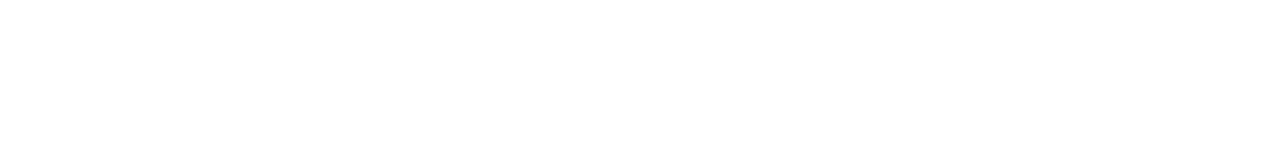
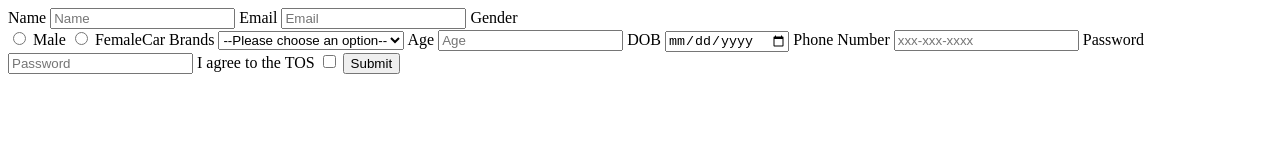
Before and after one commit to acciojob/signup-form-car-Amanraj-0604, a website: page main.html in a window 1280 px wide. Drawn offline with Linux system fonts and the light colour scheme.

Commit message:
created a submission

```diff
--- a/main.html
+++ b/main.html
@@ -7,6 +7,47 @@
 </head>
 
 <body>
+	<form action="" method="post">
+		<lable  for="name">Name</lable>
+		<input  type="text" required placeholder="Name"/>
+
+		<lable for="email">Email</lable>
+		<input type="email" required id="email" placeholder="Email"/>
+
+		<label>Gender</label><br>
+
+		<input type="radio" id="gender_m" name="gender" >
+		<label for="gender_m">Male</label>
+
+		<input type="radio" id="gender_f" name="gender" >
+		<label for="gender_f">Female</label
+
+		<lable for="cars">Car Brands</lable>
+
+		<select id="cars">
+				<option value="" disabled selected>--Please choose an option--</option>
+				<option value="Tata Seara">Tata Seara</option>
+				<option value="Tata Nano">Tata Nano</option>
+				<option value="Tata Safari">Tata Safari</option>
+		</select>
+
+		<lable for="age">Age</lable>
+		<input type="number" id="age" placeholder="Age" required/>
+
+		<lable for="dob">DOB</lable>
+		<input type="date" id="dob" required/>
+
+		<label for="tel">Phone Number</label>
+		<input type="tel" id="tel" placeholder="xxx-xxx-xxxx" />
+
+		<lable for="password">Password</lable>
+		<input type="password" required id="password" placeholder="Password"/>
+
+		<lable for="tos">I agree to the TOS	</lable>
+		<input type="checkbox" required id="tos"/>
+
+		<input type="submit"/>
+	</form>
 	<!-- the entire body must be written by student -->
     <script type="text/javascript" src="./script.js">
 </script>
```
